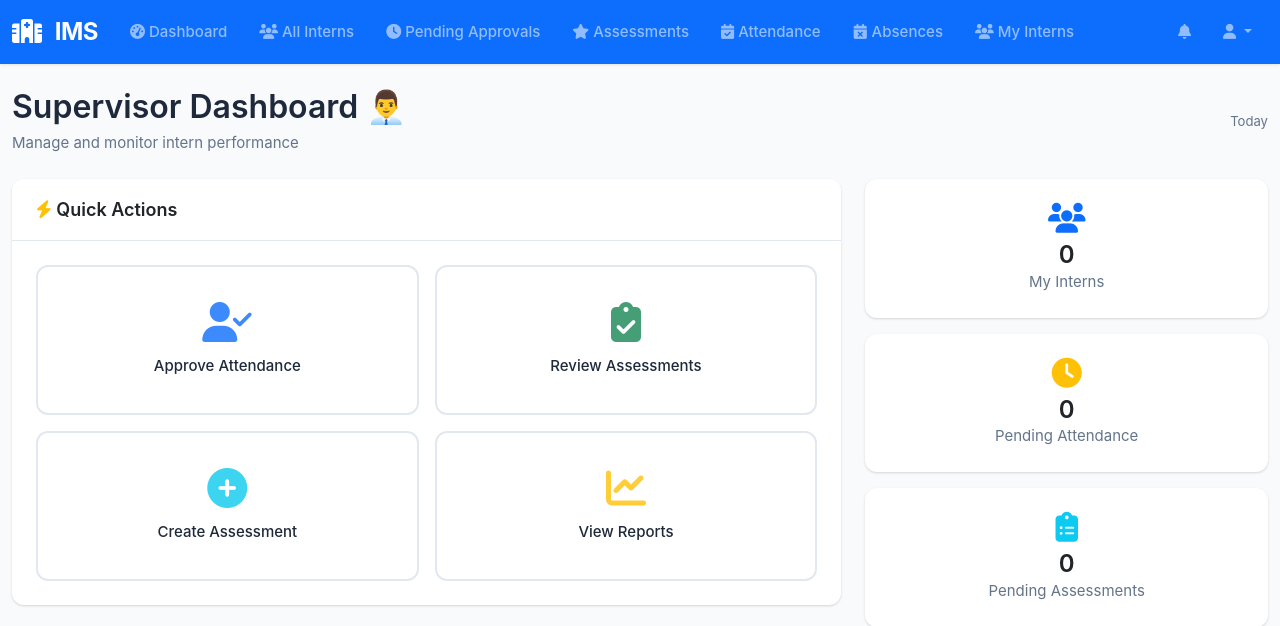
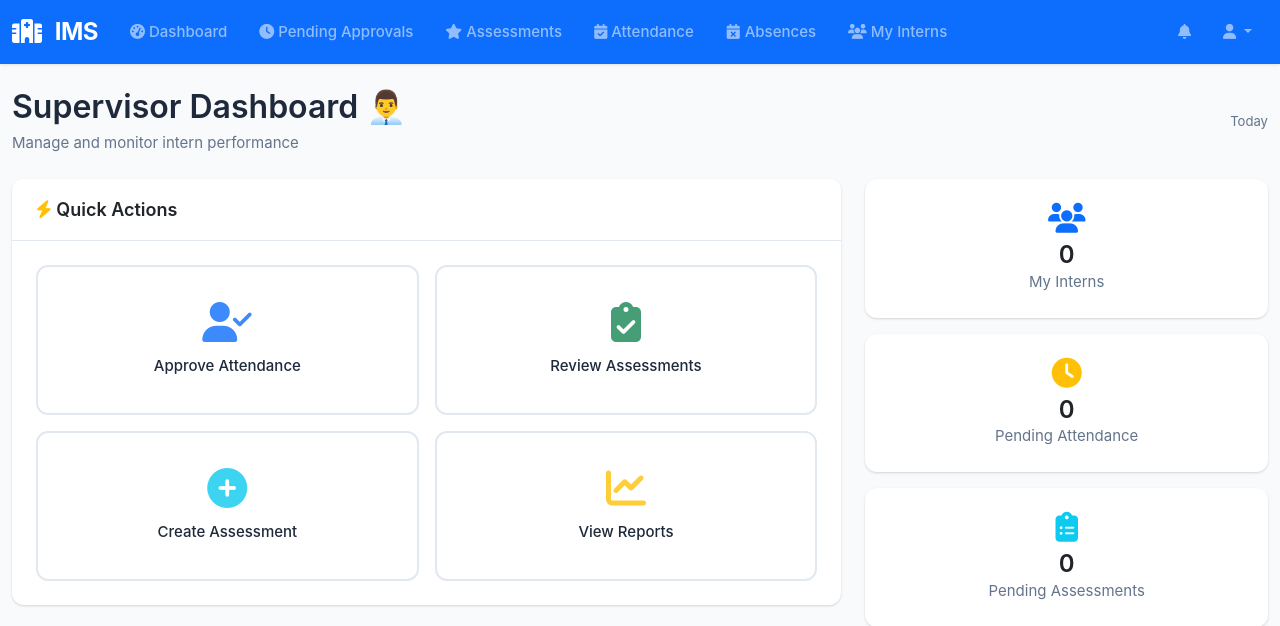
Before and after one commit to Frederick-Teye/InternshipManagementSystem, a Django app: template templates/dashboards/supervisor.html in a window 1280 px wide. Shown: the top 626 px of the page. Run offline with Django 4.2, Linux system fonts and the light colour scheme; the template is opened without the code that fills it, so the values that code supplies are empty.

Commit message:
Remove All Interns nav bar link from navbar for supervisors

```diff
--- a/templates/dashboards/supervisor.html
+++ b/templates/dashboards/supervisor.html
@@ -1,9 +1,6 @@
 {% extends "dashboards/base.html" %}
 
 {% block nav_items %}
-  <li class="nav-item">
-    <a class="nav-link" href="{% url 'interns:list' %}"><i class="fas fa-users"></i> All Interns</a>
-  </li>
   <li class="nav-item">
     <a class="nav-link" href="{% url 'attendance:pending_approvals' %}"><i class="fas fa-clock"></i> Pending Approvals</a>
   </li>
```
